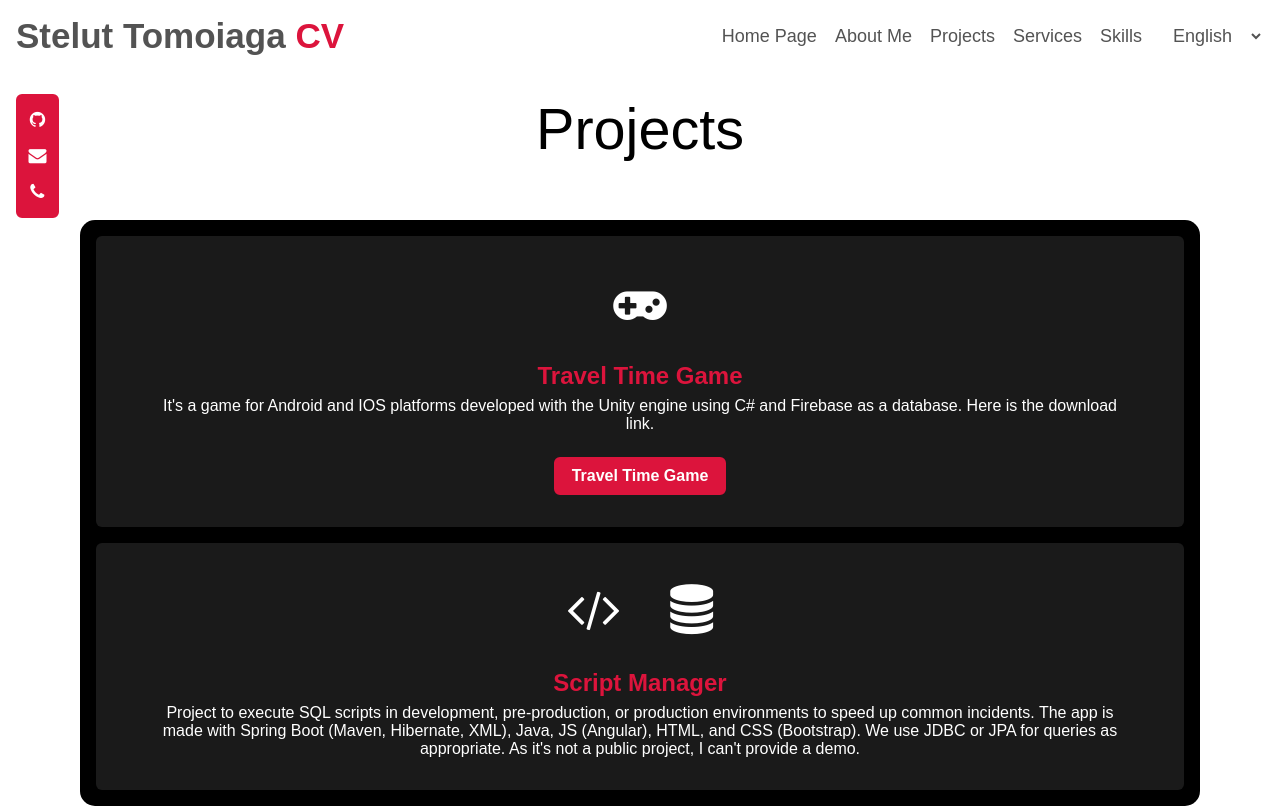
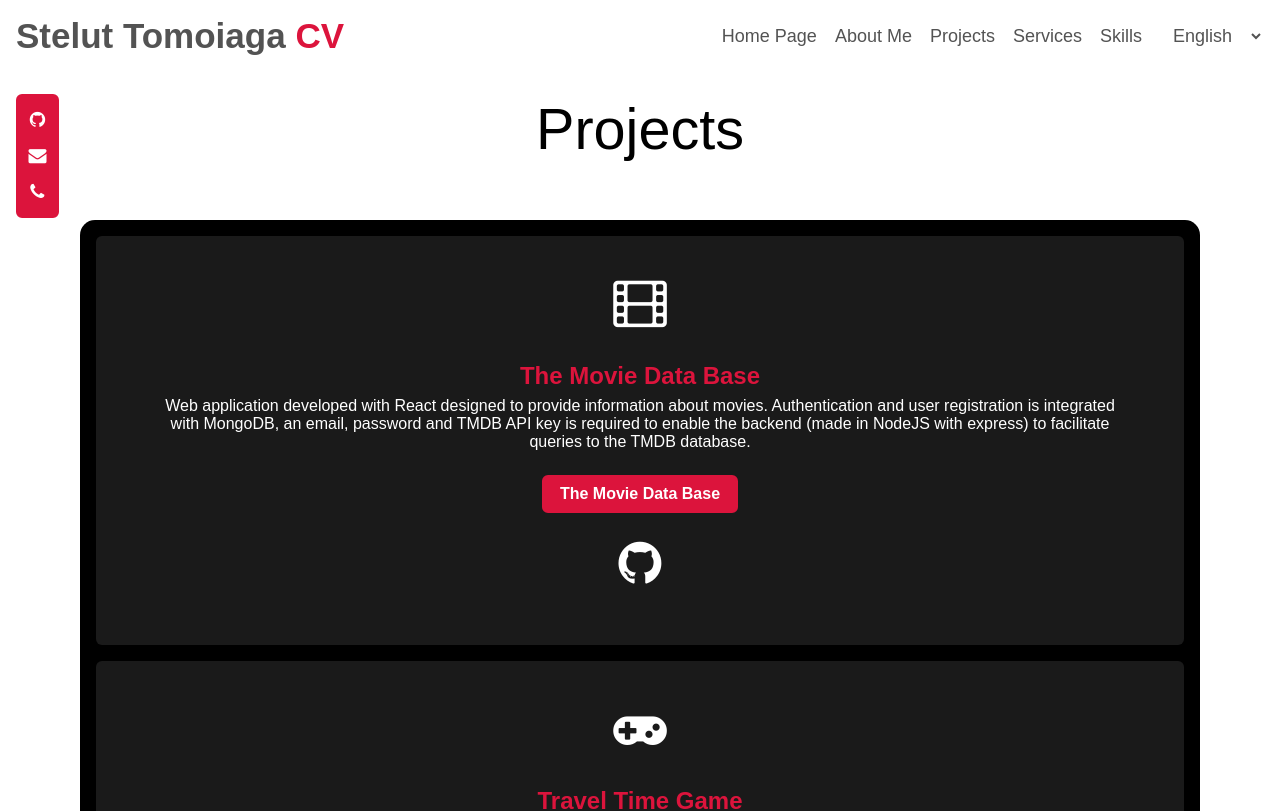
Before and after one commit to StemiTomy/react-porfolio, a React (Create React App) app: page /#/projects in a window 1280 px wide. Shown: the top 811 px of the page. Built offline with nearby package versions, Linux system fonts and the light colour scheme.

Commit message:
New Project TMDB
New project with link to the web app and repo in github, with json in es/en.

```diff
--- a/public/local/en/translation.json
+++ b/public/local/en/translation.json
@@ -26,6 +26,10 @@
         "pageTitle": "Stelut Tomoiaga Grigore | Projects",
         "sectionTitle": "Projects",
         "items": [
+            {
+                "title": "The Movie Data Base",
+                "description": "Web application developed with React designed to provide information about movies. Authentication and user registration is integrated with MongoDB, an email, password and TMDB API key is required to enable the backend (made in NodeJS with express) to facilitate queries to the TMDB database."
+            },
             {
                 "title": "Travel Time Game",
                 "description": "It's a game for Android and IOS platforms developed with the Unity engine using C# and Firebase as a database. Here is the download link."
--- a/public/local/es/translation.json
+++ b/public/local/es/translation.json
@@ -26,6 +26,10 @@
         "pageTitle": "Stelut Tomoiaga Grigore | Proyectos",
         "sectionTitle": "Proyectos",
         "items": [
+            {
+                "title": "The Movie Data Base",
+                "description": "Aplicación web desarrollada con React diseñada para ofrecer información sobre películas. La autenticación y el registro de usuarios está integrado con MongoDB, se exige un email, password y la clave API de TMDB para permitir al backend hecho en NodeJS con express para facilitar las consultas a la base de datos de TMDB."
+            },
             {
                 "title": "Travel Time Game",
                 "description": "Se trata de un juego para plataforma Android e IOS desarollado con el motor Unity con C# y Firebase como base de datos. Dejo el link de descarga."
--- a/src/pages/Projects/Projects.css
+++ b/src/pages/Projects/Projects.css
@@ -17,3 +17,17 @@
     border: 2px solid crimson;
     transition: all 0.3s ease;
 }
+
+.projects-content .box .icon-container {
+    display: block;
+}
+
+.projects-content .box .icon-container i{
+    cursor: pointer;
+    padding-top: 0.5em;
+}
+
+.projects-content .box .icon-container i:hover{
+    color: white;
+    transition: all 0.3s ease;
+}
--- a/src/pages/Projects/Projects.jsx
+++ b/src/pages/Projects/Projects.jsx
@@ -9,6 +9,10 @@ const Projects = () => {
         document.title = translations.projects.pageTitle;
     }, [translations.projects.pageTitle]);
 
+    const goToGitHub = () => {
+        window.open('https://github.com/StemiTomy/tmdb-with-react', '_blank', 'noopener,noreferrer');
+    };
+
     return (
         <section className="projects" id="projects">
             <div className="max-width">
@@ -16,9 +20,20 @@ const Projects = () => {
                 <div className="projects-content">
                     <div className="card">
                         <div className="box">
-                            <i className="fa fa-gamepad"></i>
+                            <i class="fa fa-film"></i>
                             <div className="text">{translations.projects.items[0].title}</div>
                             <p>{translations.projects.items[0].description}</p>
+                            <a href="https://tmbd-react-app-01fc1b32a5b7.herokuapp.com/" target="_blank" rel="noreferrer">The Movie Data Base</a>
+                            <div className="icon-container"  onClick={goToGitHub}>
+                                <i className="fa fa-github" aria-hidden="true"></i>
+                            </div>
+                        </div>
+                    </div>
+                    <div className="card">
+                        <div className="box">
+                            <i className="fa fa-gamepad"></i>
+                            <div className="text">{translations.projects.items[1].title}</div>
+                            <p>{translations.projects.items[1].description}</p>
                             <a href="https://stelut.itch.io/travel-time-game" target="_blank" rel="noreferrer">Travel Time Game</a>
                         </div>
                     </div>
@@ -26,8 +41,8 @@ const Projects = () => {
                         <div className="box">
                             <i className="fa fa-code"></i>
                             <i className="fa fa-database"></i>
-                            <div className="text">{translations.projects.items[1].title}</div>
-                            <p>{translations.projects.items[1].description}</p>
+                            <div className="text">{translations.projects.items[2].title}</div>
+                            <p>{translations.projects.items[2].description}</p>
                         </div>
                     </div>
                 </div>
```
